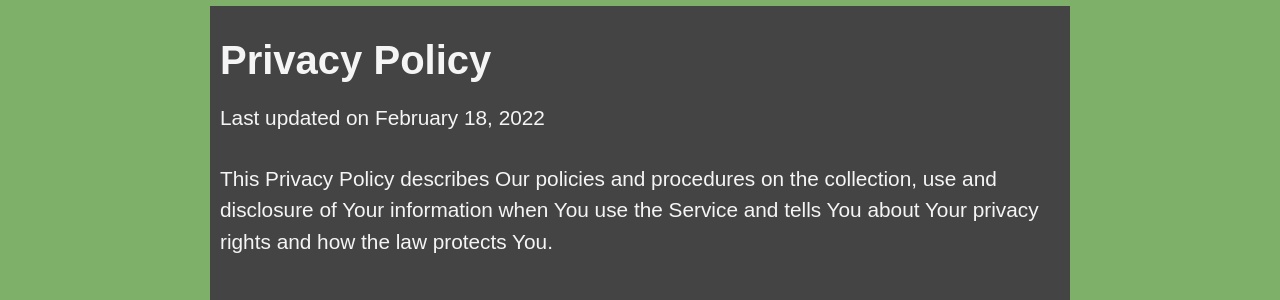
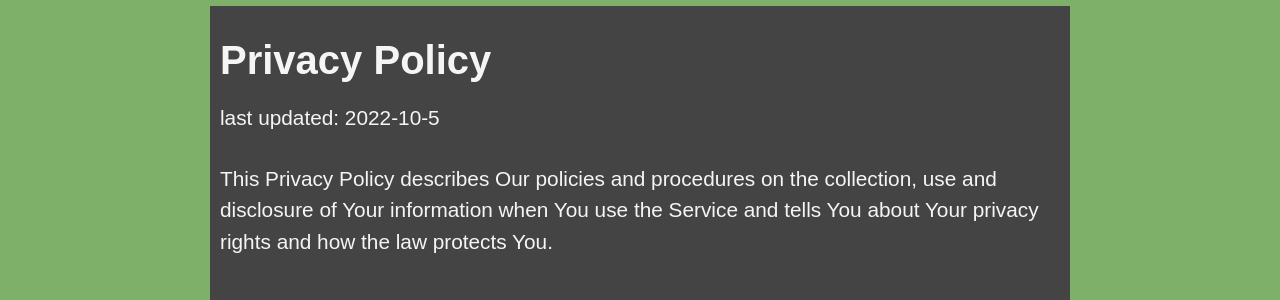
Before and after one commit to CGitHubJ/CGitHubJ.github.io, a Jekyll site: the page built from legal/privacy-policy.md, in a window 1280 px wide. Shown: the part 152-452 px from the top of the page. Built offline with Jekyll 4.4.1, drawn with Linux system fonts in a browser that asks for light colours; nearby versions of some CDN libraries; some web fonts are replaced; some of the changed lines change nothing that is shown.

Commit message:
bugfix/01 more legal date updates

```diff
--- a/_config.yml
+++ b/_config.yml
@@ -30,6 +30,9 @@ dentoniteUrl: http://www.thedentonite.com/culture?author=5c3cbfe5352f53368c1260f
 linkedinUrl: https://www.linkedin.com/in/jennifer-chastka-915570145
 goodreadsUrl: https://www.goodreads.com/user/show/16060897-jenn-chastka
 
+
+privacyUpdate: '2022-10-5'
+
 defaults:
   -
     scope:
--- a/assets/js/cookie-consent.js
+++ b/assets/js/cookie-consent.js
@@ -4,7 +4,7 @@
  * JavaScript functions to check for cookie consent banner for site usage.
  */
 
-const consentValue = "bookenjenn-cookie-consent-02-24-2022";
+const consentValue = "bookenjenn-cookie-consent-{{ site.privacyUpdate }}";
 
 setTimeout(function checkConsent() {
     try {
--- a/legal/privacy-policy.md
+++ b/legal/privacy-policy.md
@@ -1,9 +1,10 @@
 ---
 layout: legal
 title: "Privacy Policy"
-edit_date: 2022-02-18 19:41:52
 categories: legal
 ---
+
+last updated: {{ site.privacyUpdate }}
 
 This Privacy Policy describes Our policies and procedures on the collection, use and disclosure of Your information when You use the Service and tells You about Your privacy rights and how the law protects You.
 
```
